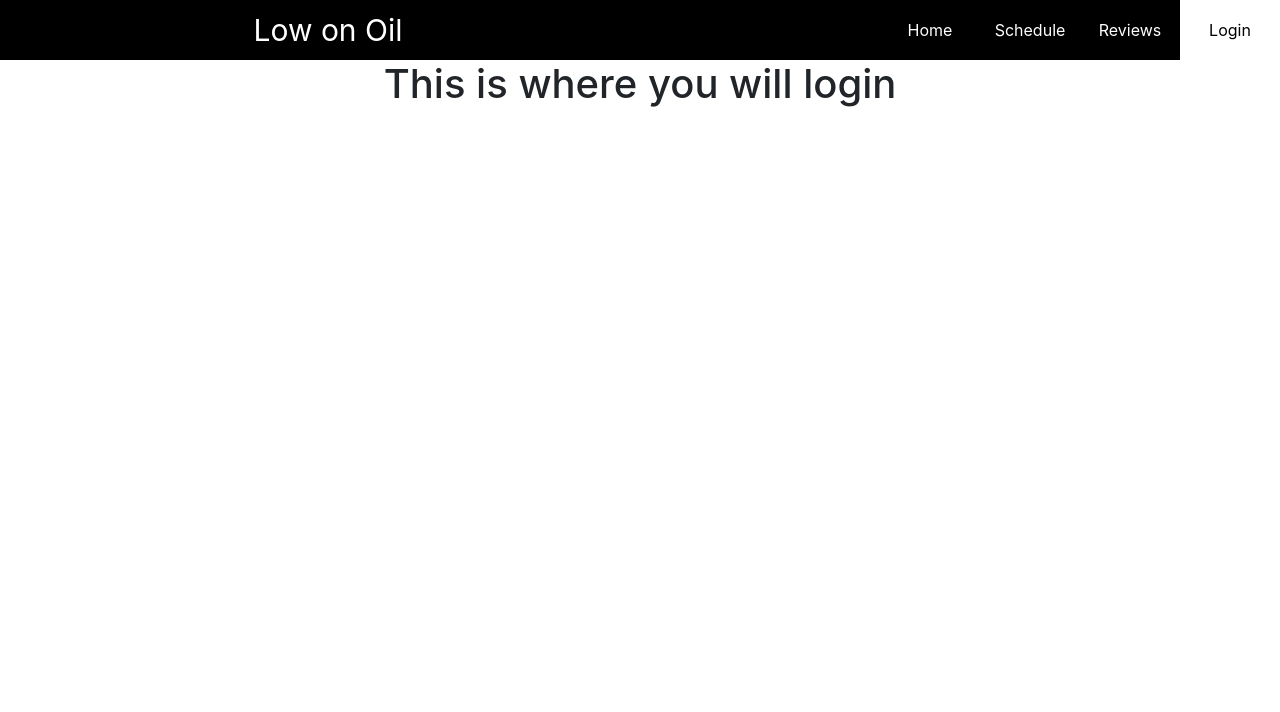
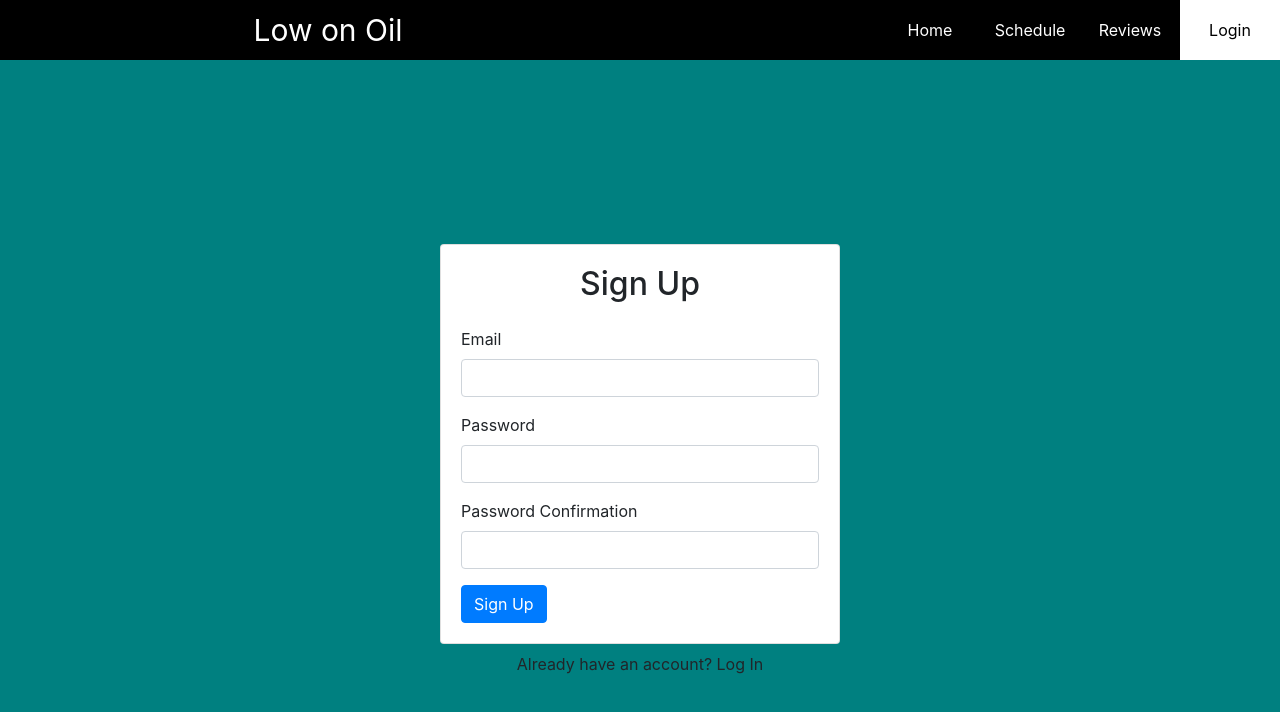
Before and after one commit to dakotamum/Low_On_Oil, a React (Create React App) app: page / in a window 1280 px wide. Both pictures are taken after a click on the element "Login". Shown: the top 712 px of the page. Built offline with nearby package versions, Linux system fonts and the light colour scheme; what re-base would draw is missing.

Commit message:
Signup sheet showing on login page

```diff
--- a/src/App.js
+++ b/src/App.js
@@ -4,6 +4,8 @@
 import Schedule from './Schedule.js'
 import Ratings from './Ratings.js'
 import Login from './Login.js'
+import Signup from './Signup.js'
+import { Container } from 'react-bootstrap'
 import { base } from './firebase/firebaseConfig.js'
 import './app.css';
 
--- a/src/Login.js
+++ b/src/Login.js
@@ -1,4 +1,6 @@
 import React from 'react'
+import Signup from './Signup.js'
+import { Container } from 'react-bootstrap'
 import './login.css'
 
 class Login extends React.Component{
@@ -10,9 +12,11 @@
 
     render(){
         return(
-            <div className="login">
-                <h1>This is where you will login</h1>
-            </div>
+			<Container className="d-flex align-items-center justify-content-center" style={{ minHeight: "100vh"}}>
+				<div className="w-100" style={{ maxWidth: "400px" }}>
+					<Signup />
+				</div>
+			</Container>
         )}
 }
 
--- /dev/null
+++ b/src/Signup.js
@@ -0,0 +1,35 @@
+import React, { useRef } from 'react'
+import { Form, Button, Card } from 'react-bootstrap'
+
+export default function Signup() {
+    const emailRef = useRef()
+    const passwordRef = useRef()
+    const passwordConfirmRef = useRef()
+    return (
+        <>
+            <Card>
+                <Card.Body>
+                    <h2 className="text-center mb-4">Sign Up</h2>
+                    <Form>
+                        <Form.Group id="email">
+                            <Form.Label>Email</Form.Label>
+                            <Form.Control type="email" ref={emailRef} required />
+                        </Form.Group>
+                        <Form.Group id="password">
+                            <Form.Label>Password</Form.Label>
+                            <Form.Control type="password" ref={passwordRef} required />
+                        </Form.Group>
+                        <Form.Group id="password-confirm">
+                            <Form.Label>Password Confirmation</Form.Label>
+                            <Form.Control type="password" ref={passwordConfirmRef} required />
+                        </Form.Group>
+                        <Button className="w100" type="submit">Sign Up</Button>
+                    </Form>
+                </Card.Body>
+            </Card>
+            <div className="w-100 text-center mt-2">
+                Already have an account? Log In
+            </div>
+        </>
+    )
+}
```
